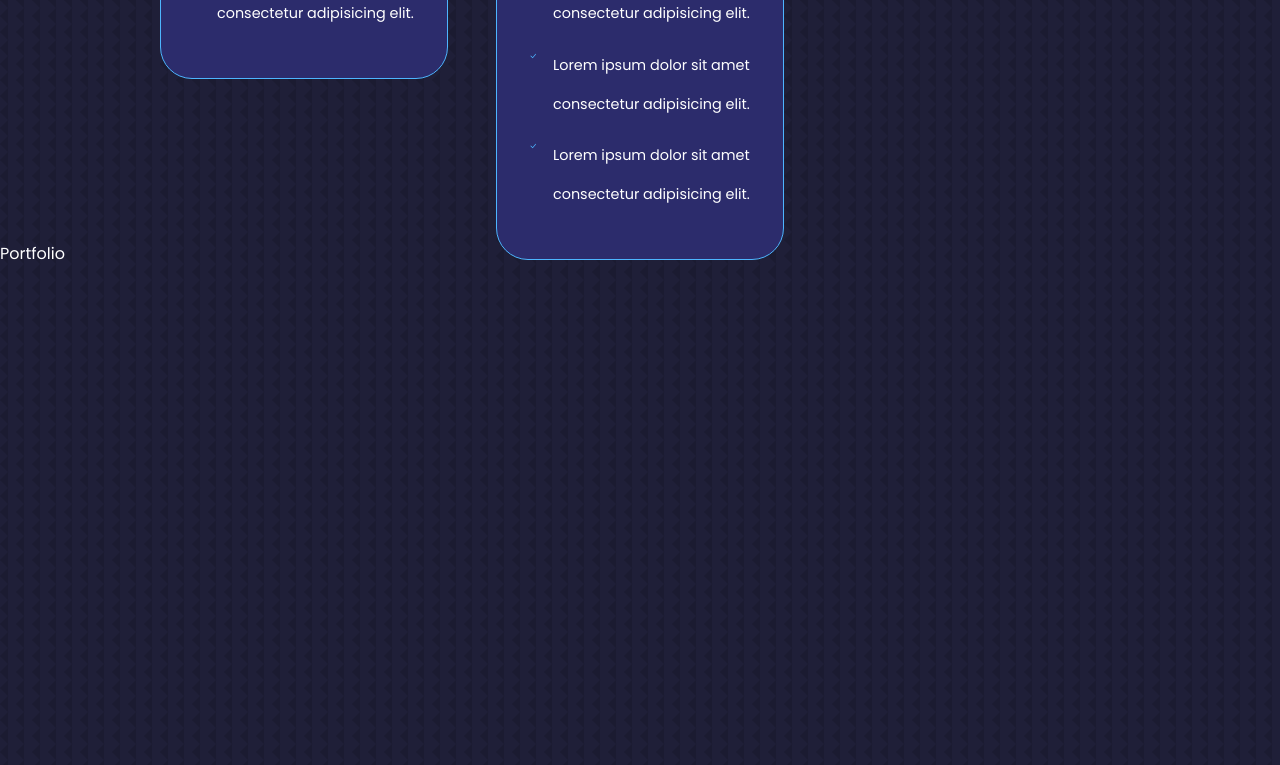
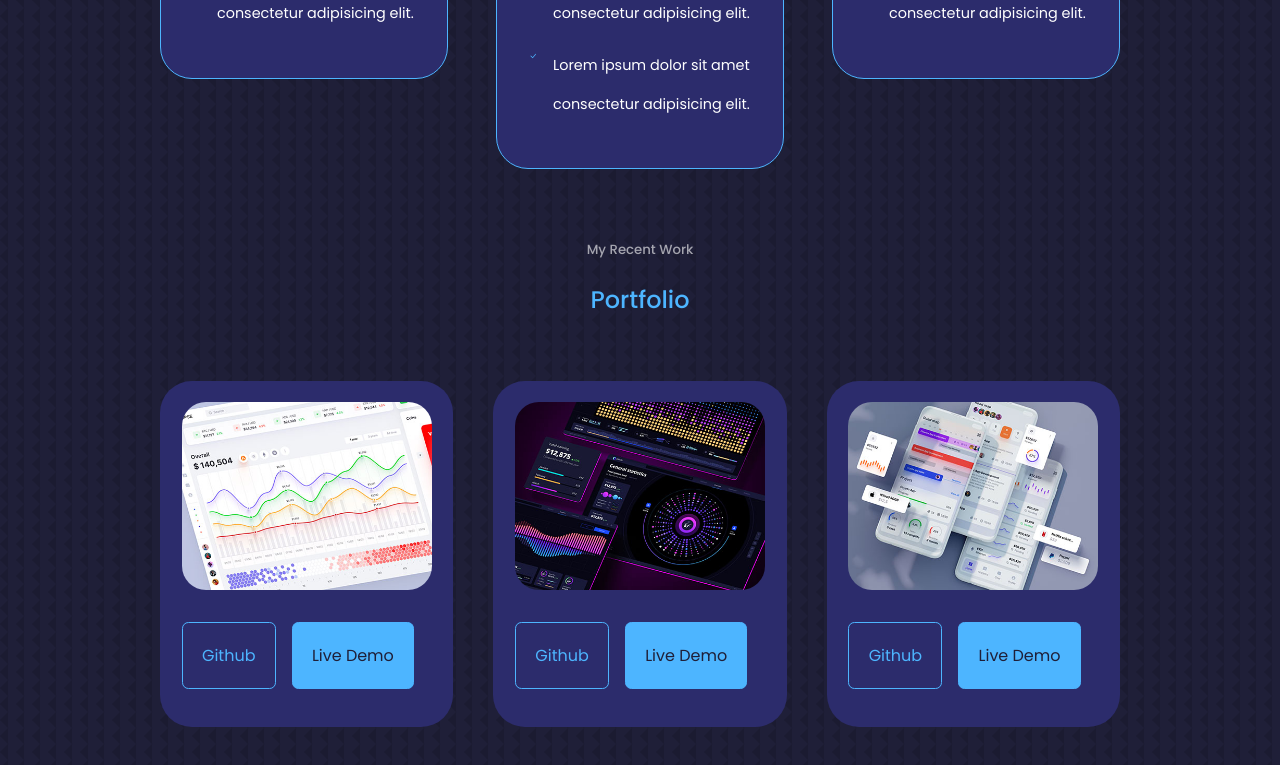
Before and after one commit to valgarciav/react-portfolio-website, a React (Create React App) app: page / in a window 1280 px wide. Shown: the part 3480-4245 px from the top of the page. Built offline with nearby package versions, Linux system fonts and the light colour scheme; the HTML template or start-up script is replaced by a standard one.

Commit message:
portfiolio
dynamic portfolio containers

```diff
--- a/src/components/portfolio/Portfolio.jsx
+++ b/src/components/portfolio/Portfolio.jsx
@@ -1,8 +1,84 @@
 import React from "react";
 import "./portfolio.css";
+import IMG1 from "../../assets/portfolio1.jpg";
+import IMG2 from "../../assets/portfolio2.jpg";
+import IMG3 from "../../assets/portfolio3.jpg";
+import IMG4 from "../../assets/portfolio4.jpg";
+import IMG5 from "../../assets/portfolio5.png";
+import IMG6 from "../../assets/portfolio6.jpg";
+
+const data = [
+  {
+    id: 1,
+    image: IMG1,
+    title: "",
+    github: "https:github.com",
+    demo: "",
+  },
+  {
+    id: 2,
+    image: IMG2,
+    title: "",
+    github: "https:github.com",
+    demo: "",
+  },
+  {
+    id: 3,
+    image: IMG3,
+    title: "",
+    github: "https:github.com",
+    demo: "",
+  },
+  {
+    id: 4,
+    image: IMG4,
+    title: "",
+    github: "https:github.com",
+    demo: "",
+  },
+  {
+    id: 5,
+    image: IMG5,
+    title: "",
+    github: "https:github.com",
+    demo: "",
+  },
+  {
+    id: 6,
+    image: IMG6,
+    title: "",
+    github: "https:github.com",
+    demo: "",
+  },
+];
 
 const Portfolio = () => {
-  return <section id="portfolio"> Portfolio </section>;
+  return (
+    <section id="portfolio">
+      <h5>My Recent Work</h5>
+      <h2>Portfolio</h2>
+      <div className="container portfolio__container">
+        {data.map(({ id, image, title, github, demo }) => {
+          return (
+            <article key={id} className="portfolio__item">
+              <div className="portfolio__item-image">
+                <img src={image} alt={title} />
+              </div>
+              <h3>{title}</h3>
+              <div className="portfolio__item-cta">
+                <a href="{github}" className="btn">
+                  Github{" "}
+                </a>
+                <a href={demo} className="btn btn-primary" targer="_blank">
+                  Live Demo
+                </a>
+              </div>
+            </article>
+          );
+        })}
+      </div>
+    </section>
+  );
 };
 
 export default Portfolio;
--- a/src/components/portfolio/portfolio.css
+++ b/src/components/portfolio/portfolio.css
@@ -0,0 +1,49 @@
+.portfolio__container {
+  display: grid;
+  grid-template-columns: repeat(3, 1fr);
+  gap: 2.5rem;
+}
+
+.portfolio__item {
+  background: var(--color-bg-variant);
+  padding: 1.3rem;
+  border-radius: 2rem;
+  border: 1px solid transparent;
+  transition: var(--transition);
+}
+
+.portfolio__item:hover {
+  border-color: var(--color-primary-variant);
+  background: transparent;
+}
+
+.portfolio__item-image {
+  border-radius: 1.5rem;
+  overflow: hidden;
+}
+
+.portfolio__item h3 {
+  margin: 1.2rem 0 2rem;
+}
+
+.portfolio__item-cta {
+  display: flex;
+  gap: 1rem;
+  margin-bottom: 1rem;
+}
+
+/* ==== media queries for medium devices ==== */
+@media screen and (max-width: 1024px) {
+  .portfolio__container {
+    grid-template-columns: 1fr 1fr;
+    gap: 1.2rem;
+  }
+}
+
+/* ==== media queries for small devices ==== */
+@media screen and (max-width: 600px) {
+  .portfolio__container {
+    grid-template-columns: 1fr;
+    gap: 0.7rem;
+  }
+}
--- a/src/components/services/Services.jsx
+++ b/src/components/services/Services.jsx
@@ -79,11 +79,6 @@
               <BsCheckLg className="service__list-icon" />
               <p> Lorem ipsum dolor sit amet consectetur adipisicing elit.</p>
             </li>
-
-            <li>
-              <BsCheckLg className="service__list-icon" />
-              <p> Lorem ipsum dolor sit amet consectetur adipisicing elit.</p>
-            </li>
           </ul>
         </article>
         {/*END OF WEB DEVELOPMENT*/}
@@ -113,6 +108,10 @@
               <BsCheckLg className="service__list-icon" />
               <p> Lorem ipsum dolor sit amet consectetur adipisicing elit.</p>
             </li>
+            <li>
+              <BsCheckLg className="service__list-icon" />
+              <p> Lorem ipsum dolor sit amet consectetur adipisicing elit.</p>
+            </li>
           </ul>
         </article>
       </div>
--- a/src/components/services/services.css
+++ b/src/components/services/services.css
@@ -66,6 +66,6 @@
 @media screen and (max-width: 600px) {
   .services__container {
     grid-template-columns: 1fr;
-    gap: 1.2rem;
+    gap: 1.5rem;
   }
 }
```
Also changed, not shown: src/components/experience/experience.css (+21 -26 lines).
